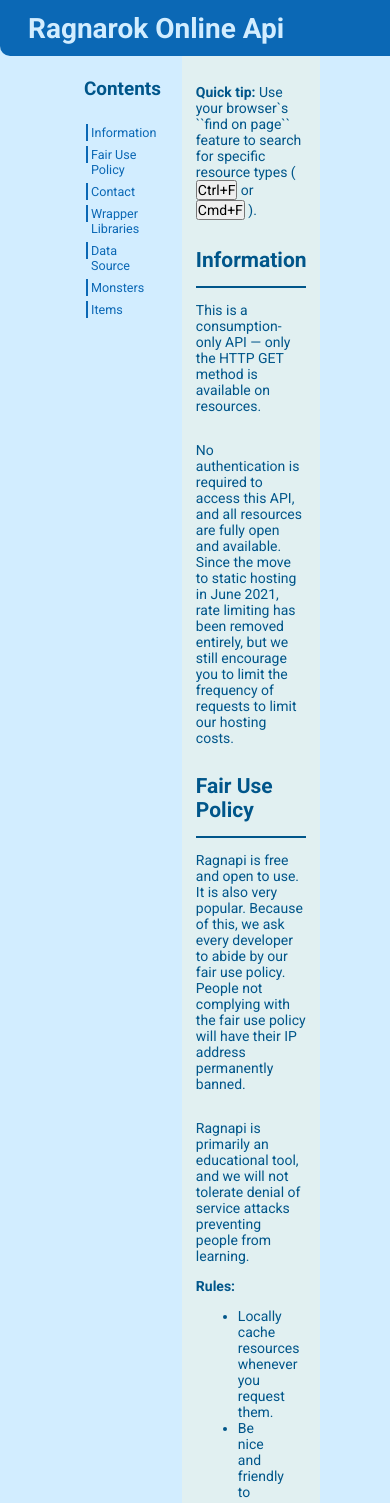
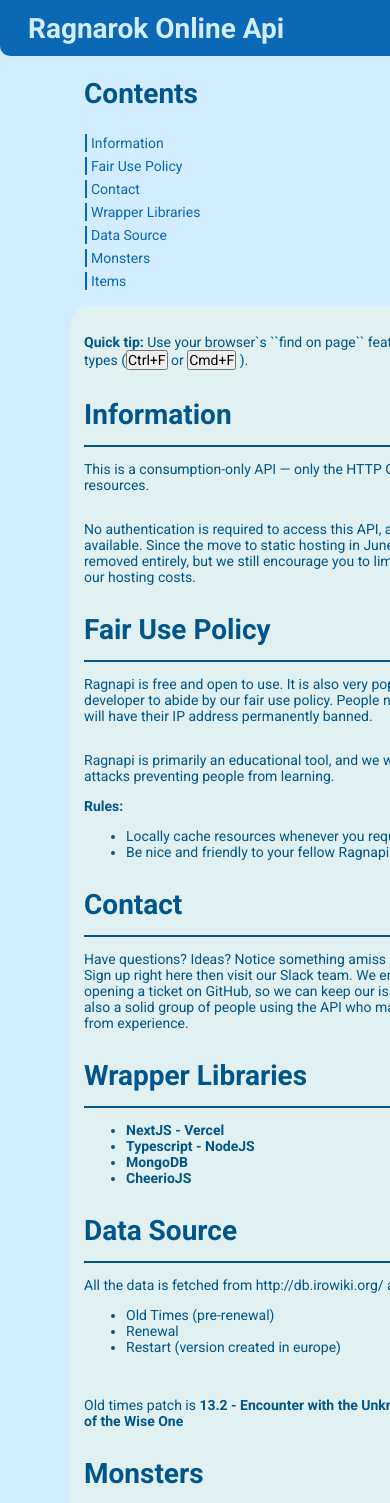
Before and after one commit to arthsan/ragna-api, a Next.js app: page /documentation in a window 390 px wide. Shown: the top 1503 px of the page. Built offline with nearby package versions, Linux system fonts and the light colour scheme.

Commit message:
responsive docs

```diff
--- a/src/pages/documentation.module.scss
+++ b/src/pages/documentation.module.scss
@@ -75,26 +75,22 @@
       }
     }
 
-
     tbody {
-
       tr {
         background: var(--lightblue-300);
         color: var(--gray-300);
 
         td {
-          padding:0 0.5rem;
+          padding: 0 0.5rem;
         }
       }
     }
-
   }
 
   & section > div {
     margin: 1rem auto;
     height: 250px;
     background-color: white;
-    width: 800px;
     border-radius: 10px;
     overflow-y: auto;
     overflow-x: hidden;
@@ -125,3 +121,53 @@
     }
   }
 }
+
+@media (max-width: 767px) {
+  .sideBar {
+    position: static;
+    margin-bottom: 1rem;
+    z-index: 0;
+  }
+
+  .content {
+    border-top-left-radius: 20px;
+    border-top-right-radius: 20px;
+    padding-bottom: 3rem;
+  }
+
+  .container {
+    flex-direction: column;
+    justify-content: space-around;
+    margin: 0 3rem 0 5rem;
+    width: 71ch;
+
+    h2 {
+      font-size: 2rem;
+    }
+
+    p {
+      font-size: 1rem;
+    }
+
+    h3 {
+      font-size: 1rem;
+    }
+
+    ul {
+      li {
+        font-size: 1rem;
+      }
+    }
+
+  }
+
+  .route {
+    & section > div {
+      margin: 2rem 1rem;
+    }
+
+    & section > label {
+      font-size: 1rem;
+    }
+  }
+}
```
